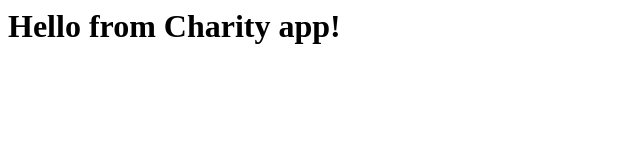
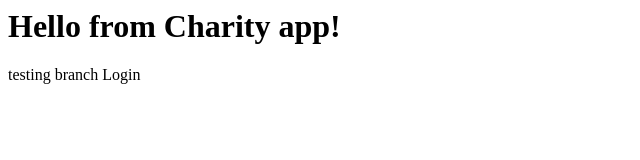
Before and after one commit to PTRI6PinkFairyArmadillo/CharityApp, a React app: page / in a window 1280 px wide. Shown: the top 160 px of the page, without its empty margins (0-640 px from the left). Built offline with nearby package versions, Linux system fonts and the light colour scheme.

Commit message:
testing changes to Login branch

```diff
--- a/client/App.jsx
+++ b/client/App.jsx
@@ -4,7 +4,10 @@ export default class App extends Component {
 
 render() {
     return (
-        <h1>Hello from Charity app!</h1>
+        <div>
+            <h1>Hello from Charity app!</h1>
+            <div>testing branch Login</div>
+        </div>
     )
 };
 }
```
Also changed, not shown: 1 other file (tests, documents, lock files or other folders).
